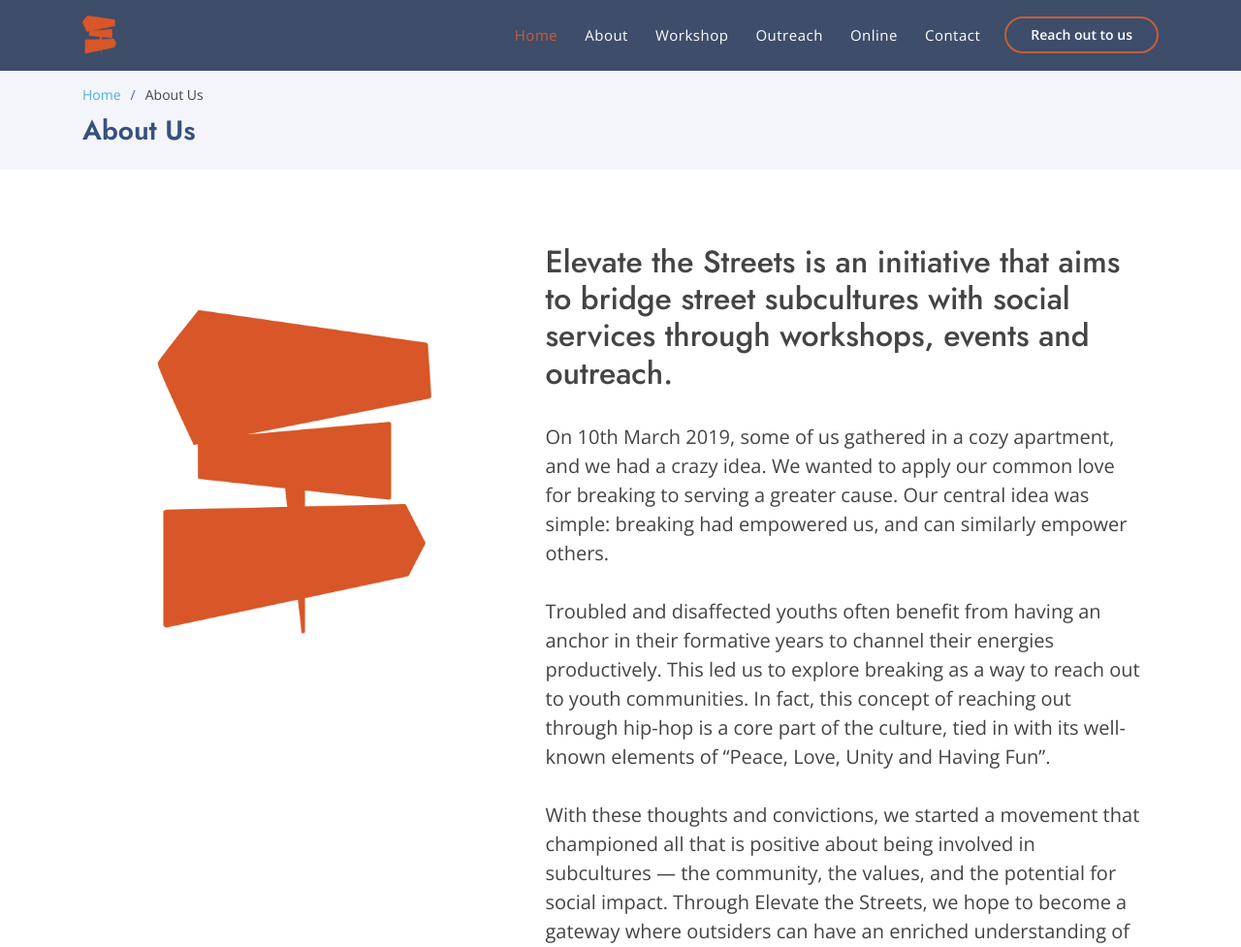
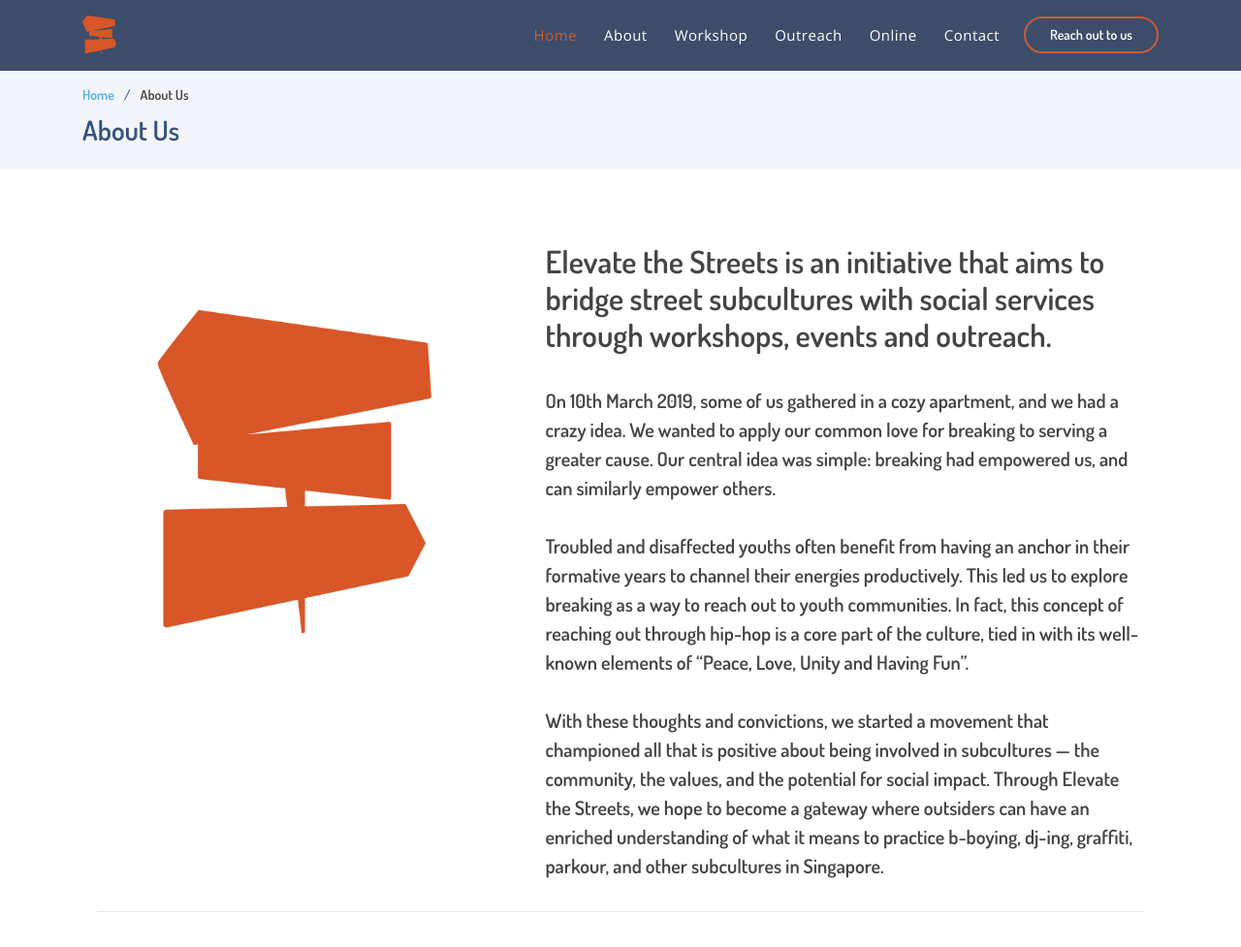
Before and after one commit to ghostleek/elevatethestreets, a PHP site: page /about.html in a window 1280 px wide. Shown: the top 977 px of the page at 97% size. Run offline with PHP 8.4, Linux system fonts and the light colour scheme.

Commit message:
font applied

```diff
--- a/assets/css/style.css
+++ b/assets/css/style.css
@@ -1,9 +1,10 @@
 @import url('https://fonts.googleapis.com/css2?family=Dosis:wght@600&display=swap');
+
 /*--------------------------------------------------------------
 # General
 --------------------------------------------------------------*/
-body {
-  font-family: "Open Sans", sans-serif;
+html * {
+  font-family: 'Dosis', sans-serif;
   color: #444444;
 }
 
@@ -17,7 +18,7 @@ a:hover {
 }
 
 h1, h2, h3, h4, h5, h6 {
-  font-family: "Jost", sans-serif;
+  font-family: 'Dosis', sans-serif;
 }
 
 /*--------------------------------------------------------------
```
